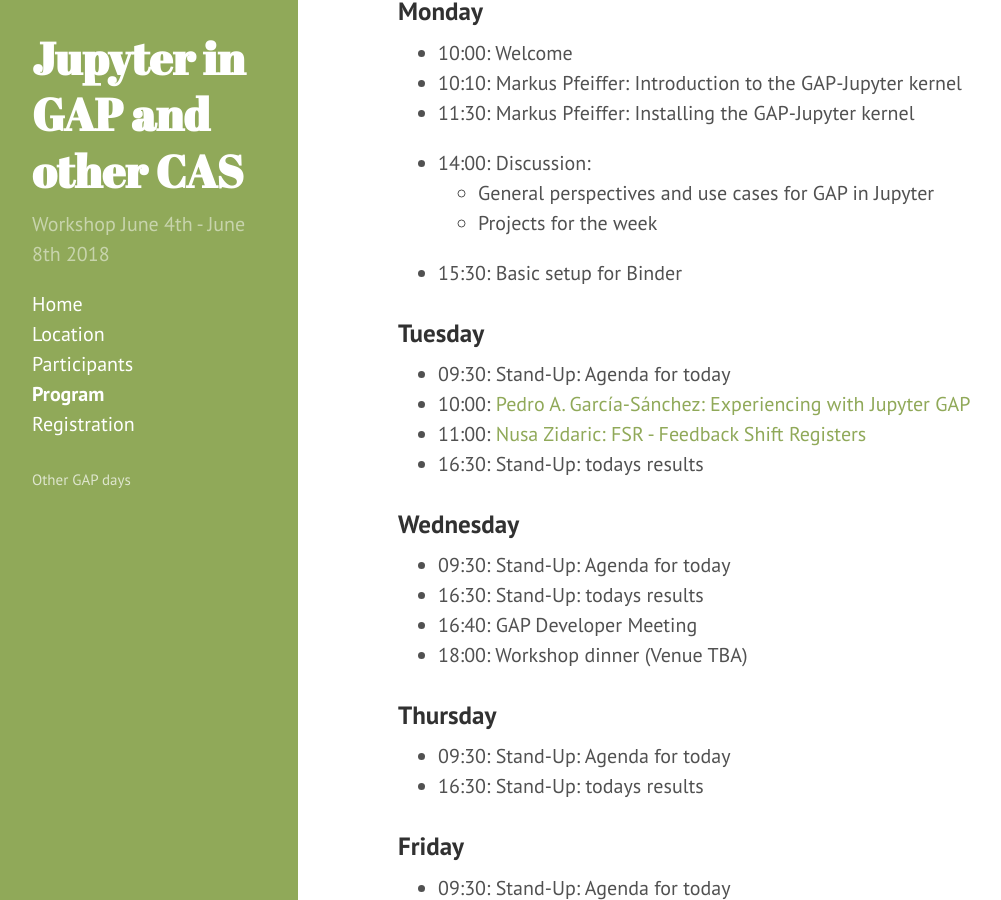
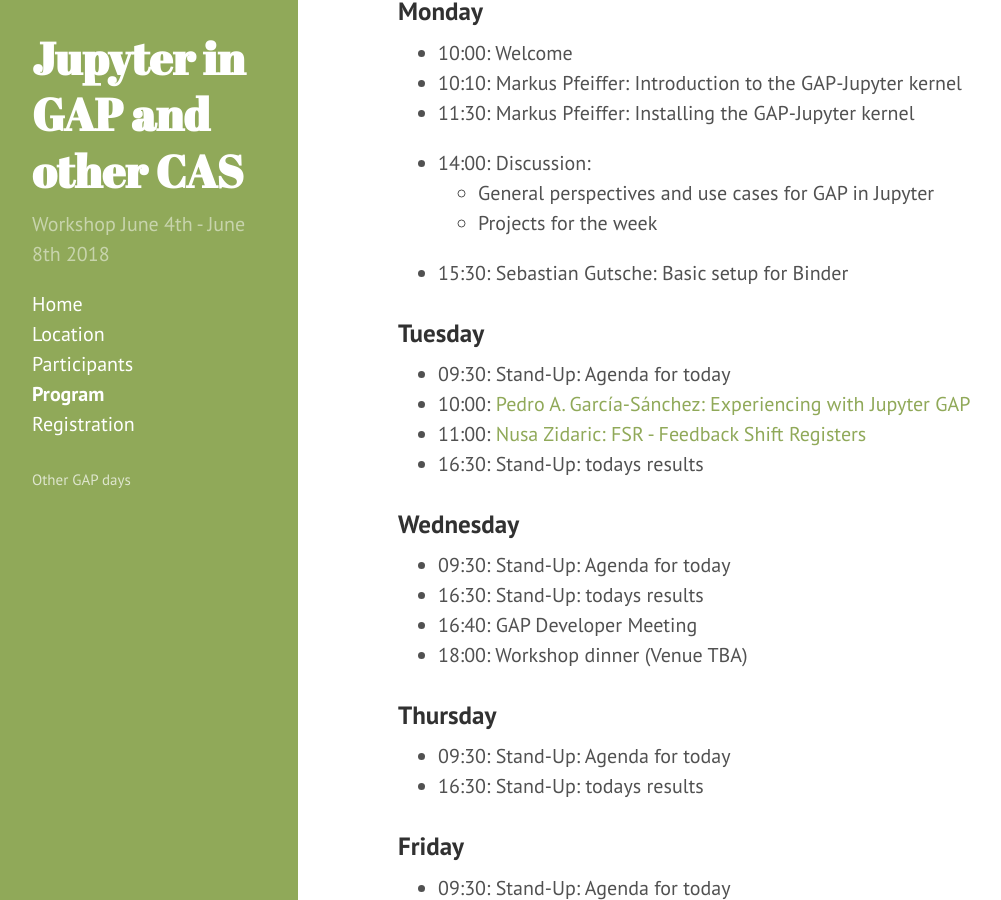
Before and after one commit to gapdays/gap-jupyter-days2018, a Jekyll site: the page built from program.md, in a window 1280 px wide and 900 px high, scrolled down 1110 px. Shown: the whole window, without its empty margins (2-1003 px from the left). Built offline with Jekyll 4.4.1, drawn with Linux system fonts in a browser that asks for light colours.

Commit message:
Added my name to binder presentation

```diff
--- a/program.md
+++ b/program.md
@@ -42,7 +42,7 @@ the plans for the day and summarise the achievements respectively.
 * 14:00: Discussion:
     * General perspectives and use cases for GAP in Jupyter
     * Projects for the week
-* 15:30: Basic setup for Binder
+* 15:30: Sebastian Gutsche: Basic setup for Binder
 
 ### Tuesday
 
```
